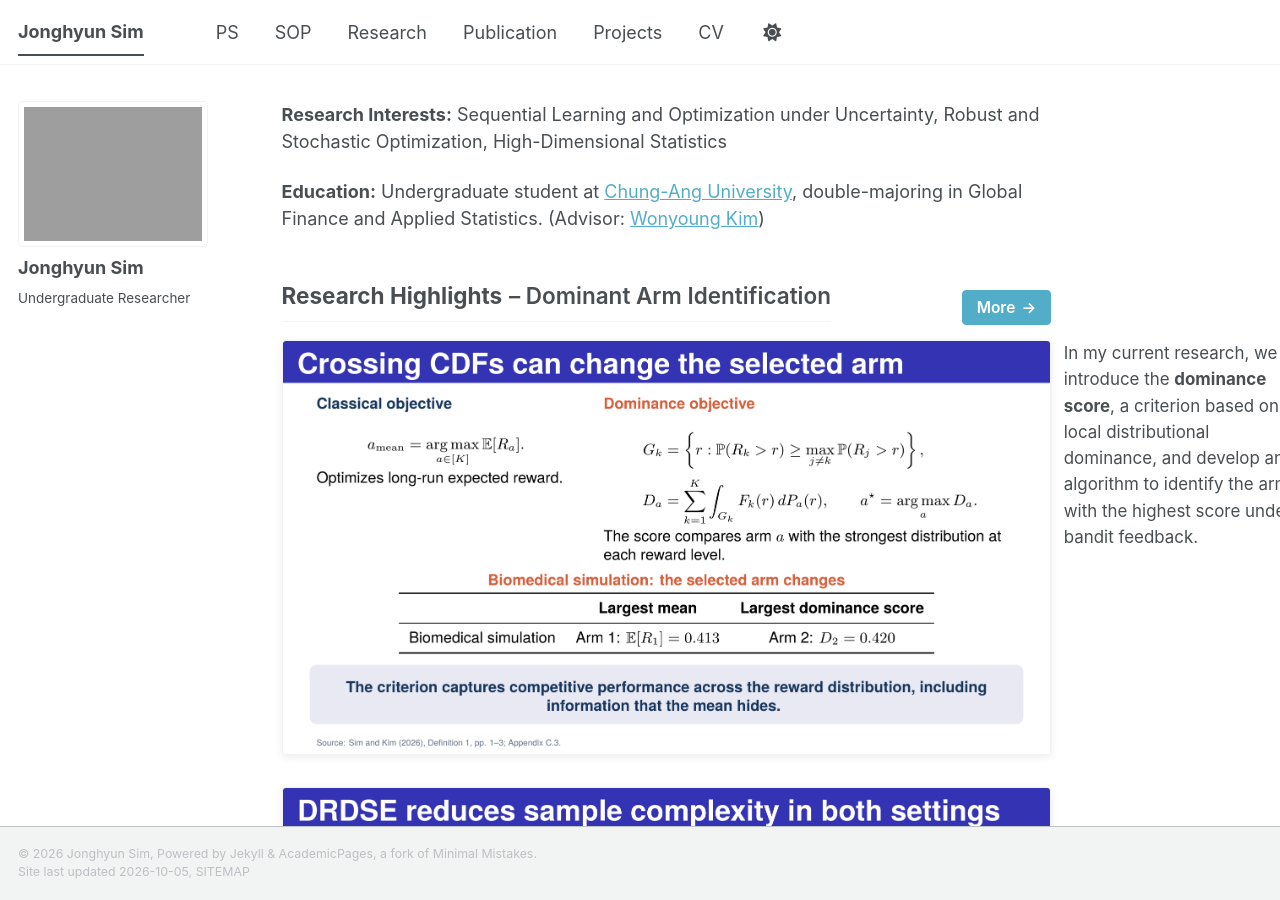
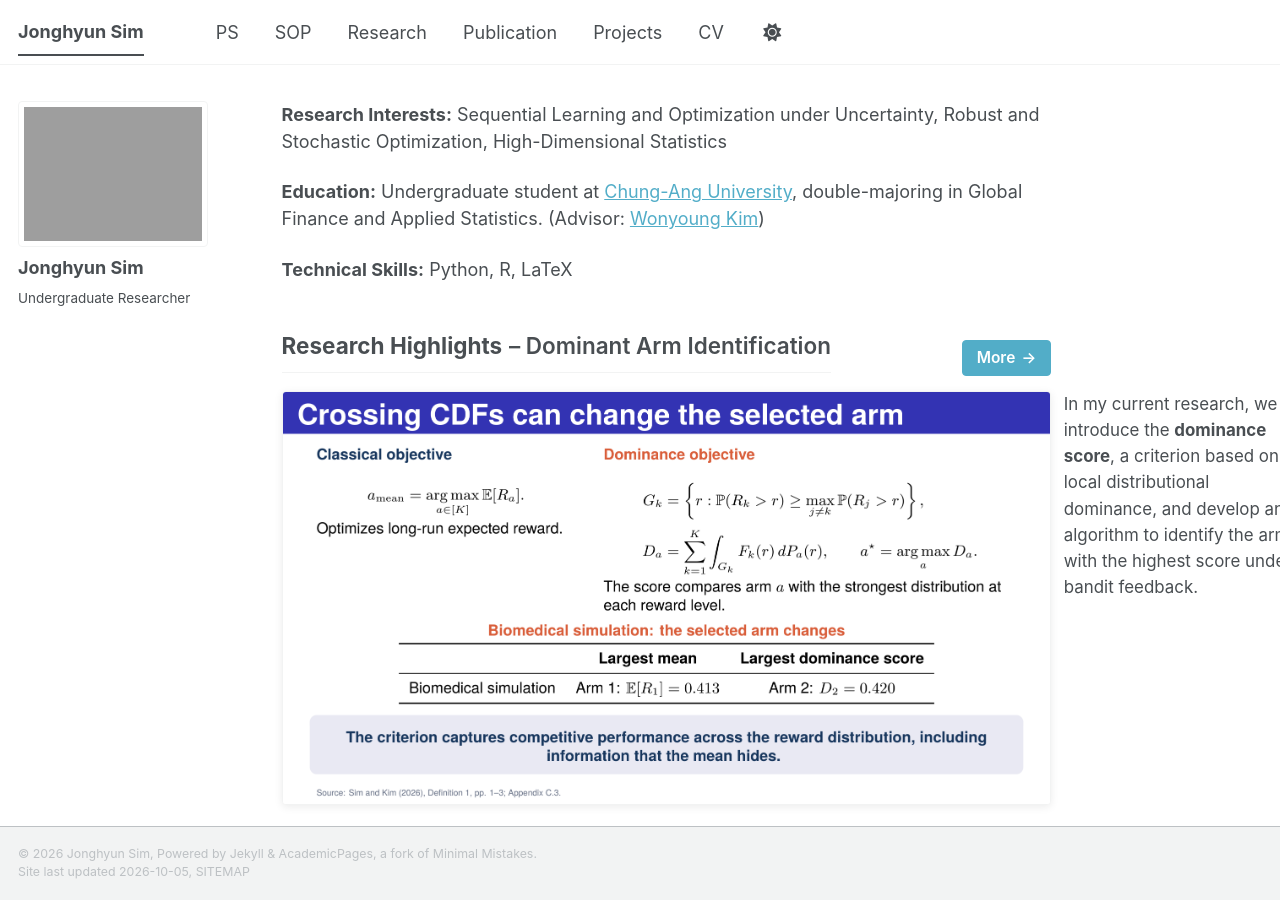
Before and after one commit to simjonghyun/simjonghyun.github.io, a Jekyll site: the page built from _pages/about.md, in a window 1280 px wide and 900 px high. Built offline with Jekyll 4.4.1, drawn with Linux system fonts in a browser that asks for light colours; a style sheet for code colours, icons or effects is not loaded.

Commit message:
Add technical skills to about page
Added technical skills section to the about page.

```diff
--- a/_pages/about.md
+++ b/_pages/about.md
@@ -10,6 +10,7 @@ redirect_from:
 
 **Education:** Undergraduate student at [Chung-Ang University](https://www.cau.ac.kr/), double-majoring in Global Finance and Applied Statistics. (Advisor: [Wonyoung Kim](https://www.siai.cau.ac.kr/))
 
+**Technical Skills:** Python, R, LaTeX
 <section class="research-highlights" aria-labelledby="research-highlights-title">
 <div class="research-highlights__heading">
 <h2 id="research-highlights-title">Research Highlights <span class="research-highlights__topic">– Dominant Arm Identification</span></h2>
```
